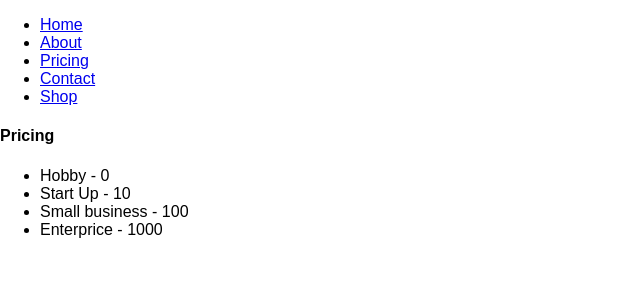
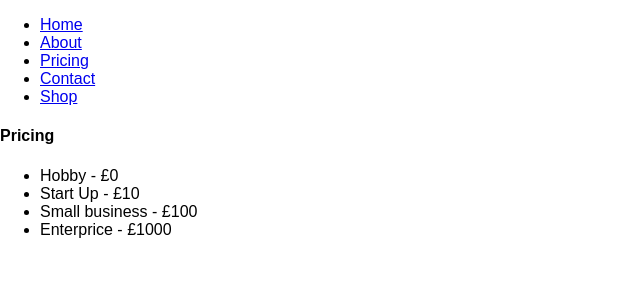
Before and after one commit to emmikoivisto/react-route-practice, a React (Create React App) app: page /pricing in a window 1280 px wide. Shown: the top 300 px of the page, without its empty margins (0-640 px from the left). Built offline with nearby package versions, Linux system fonts and the light colour scheme.

Commit message:
key index added to prices.map

```diff
--- a/src/components/Pricing.js
+++ b/src/components/Pricing.js
@@ -2,8 +2,8 @@ import React from "react";
 
 const Pricing = ({prices}) => {
 
-  const getPrices = prices.map( (price) => {
-    return <li>{price.level} - {price.cost}</li>
+  const getPrices = prices.map( (price, index) => {
+    return <li key={index}>{price.level} - £{price.cost}</li>
   })
 
   return (
```
